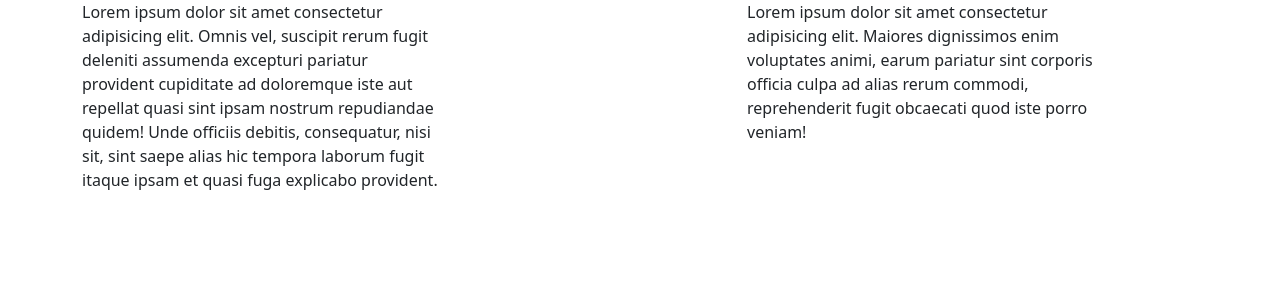
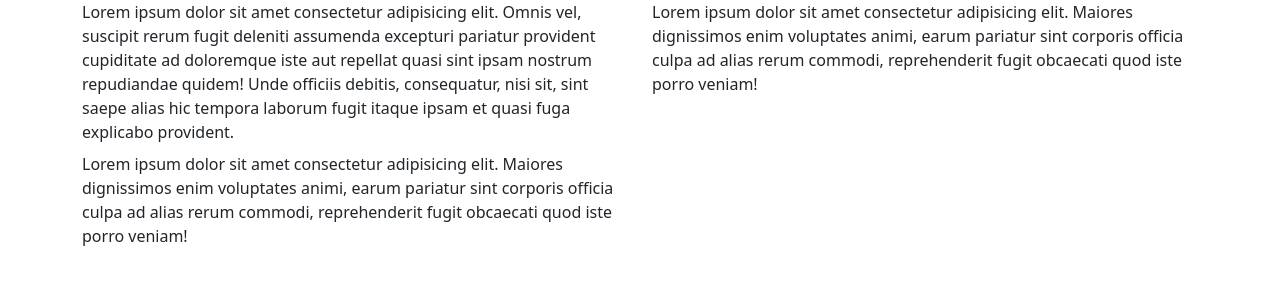
Before and after one commit to pranav9708/Learning-Bootstraop, a plain HTML site: page index.html in a window 1280 px wide. Drawn offline with nearby package versions, Linux system fonts and the light colour scheme.

Commit message:
row basics

```diff
--- a/index.html
+++ b/index.html
@@ -9,13 +9,19 @@
 </head>
 <body>
     <div class="container">
-        <div class="row">
+        <!-- for screen < lg it will have cols in each row and for screen > lg it will have 3 cols in each row -->
+        <!-- <div class="row row-cols-2 row-cols-lg-3"> -->
+            <!-- g for both, gy &gx is for gaps between rows vertically and horizontally -->
+            <div class="row row-cols-2 gy-5 gy-lg-2">
             <!-- if col value add upto more than 12 it will wrap -->
             <!-- if you dont hardcode a value after col and specify all others col with lg/md/xl.. it is going to take 100% width like below -->
-            <div class="col-lg-8 col-xl-4">
+            <div class="col">
                 Lorem ipsum dolor sit amet consectetur adipisicing elit. Omnis vel, suscipit rerum fugit deleniti assumenda excepturi pariatur provident cupiditate ad doloremque iste aut repellat quasi sint ipsam nostrum repudiandae quidem! Unde officiis debitis, consequatur, nisi sit, sint saepe alias hic tempora laborum fugit itaque ipsam et quasi fuga explicabo provident.
             </div>
-            <div class="col-8 col-lg-4 offset-3">
+            <div class="col">
+                Lorem ipsum dolor sit amet consectetur adipisicing elit. Maiores dignissimos enim voluptates animi, earum pariatur sint corporis officia culpa ad alias rerum commodi, reprehenderit fugit obcaecati quod iste porro veniam!
+            </div>
+            <div class="col">
                 Lorem ipsum dolor sit amet consectetur adipisicing elit. Maiores dignissimos enim voluptates animi, earum pariatur sint corporis officia culpa ad alias rerum commodi, reprehenderit fugit obcaecati quod iste porro veniam!
             </div>
         </div>
```
